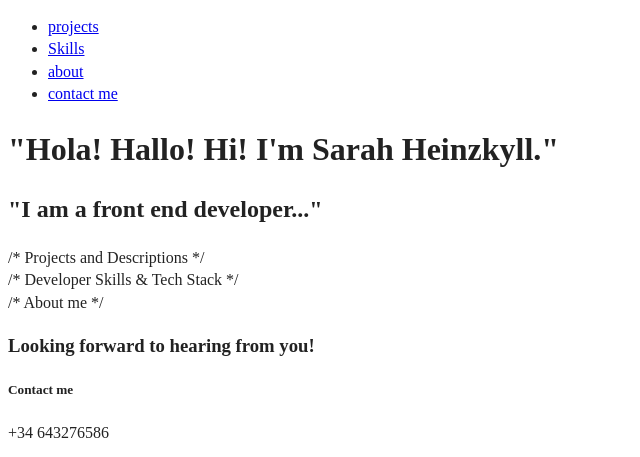
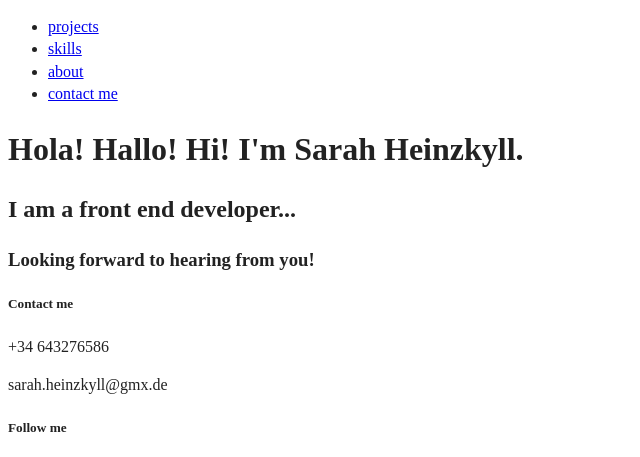
Before and after one commit to SarahHeinz/Portfolio, a website built with webpack: page index.html in a window 1280 px wide. Shown: the top 457 px of the page, without its empty margins (0-640 px from the left). Built offline with nearby package versions, Linux system fonts and the light colour scheme.

Commit message:
added HTML

```diff
--- a/index.html
+++ b/index.html
@@ -31,7 +31,7 @@
        <a href="#work">projects</a>
         </li>
         <li>
-          <a href="#skills">Skills</a>
+          <a href="#skills">skills</a>
         </li>
         <li>
           <a href="#about">about</a>
@@ -43,10 +43,10 @@
     </nav>
     <div class="home-title">
       <h1>
-"Hola! Hallo! Hi! I'm Sarah Heinzkyll."
+Hola! Hallo! Hi! I'm Sarah Heinzkyll.
       </h1>
       <h2>
-"I am a front end developer..."
+I am a front end developer...
       </h2>
     </div>
   </div>
@@ -55,16 +55,16 @@
 <main>
   <article class="portfolio">
 <section id="work">
-  /* Projects and Descriptions */
+<!-- /* Projects and Descriptions */ -->
 
 </section id="skills">
-/* Developer Skills & Tech Stack */
+<!-- /* Developer Skills & Tech Stack */ -->
 
 </section>
   </article>
   <section>
     <section id="about">
-      /* About me */
+    <!-- // About me // -->
 
     </section>
   </section>
@@ -85,12 +85,12 @@
  <ul class="social-icons">
   <li>
     <a href="https://www.linkedin.com/in/sarah-heinzkyll-b2b3882b1/" target="_blank">
-      /* LinkedIn Logo <img src="" alt="">*/
+      <!-- /* LinkedIn Logo <img src="" alt="">*/ -->
     </a>
   </li>
   <li>
     <a href="https://github.com/SarahHeinz">
-      /* GitHub Logo <img src="" alt=""> */
+      <!-- /* GitHub Logo <img src="" alt=""> */ -->
     </a>
   </li>
  </ul>
```
